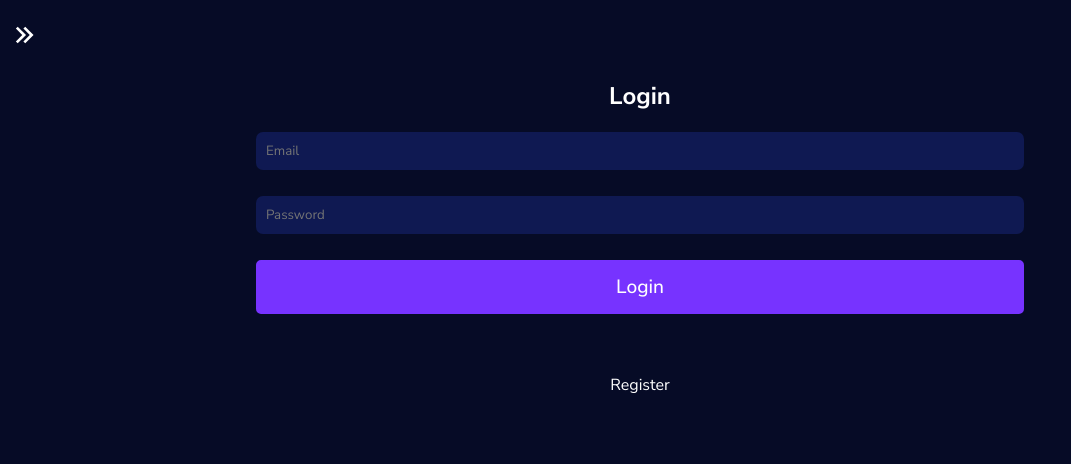
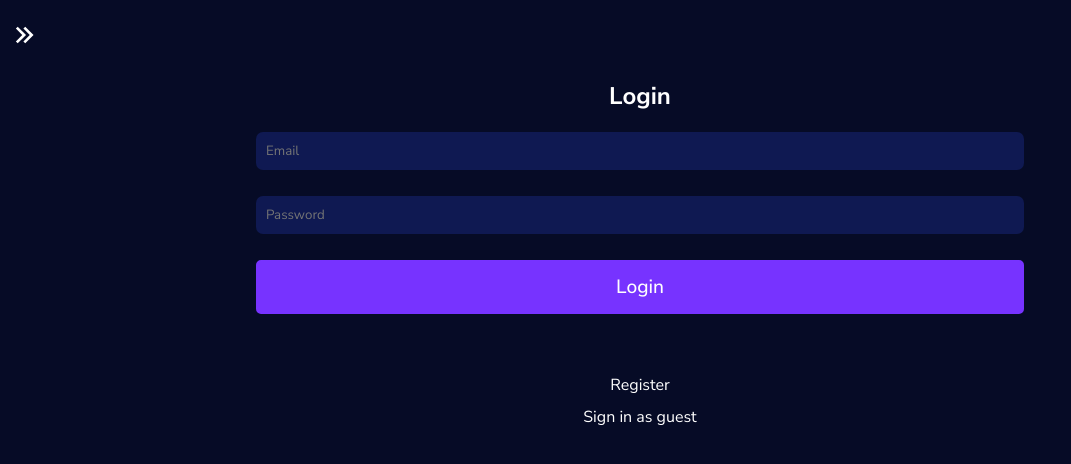
Before and after one commit to DYuHLin/messaging-app, a React (Vite) app in the folder Client/: page /login in a window 1280 px wide. Shown: the top 464 px of the page, without its empty margins (0-1071 px from the left). Built offline with nearby package versions, Linux system fonts and the light colour scheme; no server answers.

Commit message:
Added a guest sign in.

```diff
--- a/Client/src/Pages/Login.jsx
+++ b/Client/src/Pages/Login.jsx
@@ -34,6 +34,26 @@ function Login() {
     };
   };
 
+  const guestLogin = async () => {
+    try{
+      const res = await axios.post(`${import.meta.env.VITE_URI}/login`, {email: 'guest@gmail.com', password: 'guest123'}, {headers: { "Content-Type": "application/json" }});
+      if(res.data === "email"){
+        setError("This email does not exist.");
+        toast.error("There was an error");
+      } else if(res.data === "password"){
+        setError("Your password is incorrect");
+        toast.error("There was an error");
+      } else {
+        setUser(res.data);
+        navigate('/');
+        toast.success("You have logged in successfully");
+      };
+
+    }catch(err){
+      console.log(err);
+    };
+  };
+
   return (
     <section>
       <h1 className='register-title'>Login</h1>
@@ -44,6 +64,7 @@ function Login() {
         </form>
         <p className="error">{error}</p>
       <Link to='/register'>Register</Link>
+      <p className='guest' onClick={guestLogin}>Sign in as guest</p>
     </section>
   )
 }
--- a/Client/src/assets/Style.css
+++ b/Client/src/assets/Style.css
@@ -476,10 +476,9 @@ a{
   display: none;
 }
 
-/* .message-form{
-  display: flex;
-  gap: 10px;
-} */
+.guest{
+  margin-top: 10px;
+}
 
 body::-webkit-scrollbar {
   width: 6px;
```
